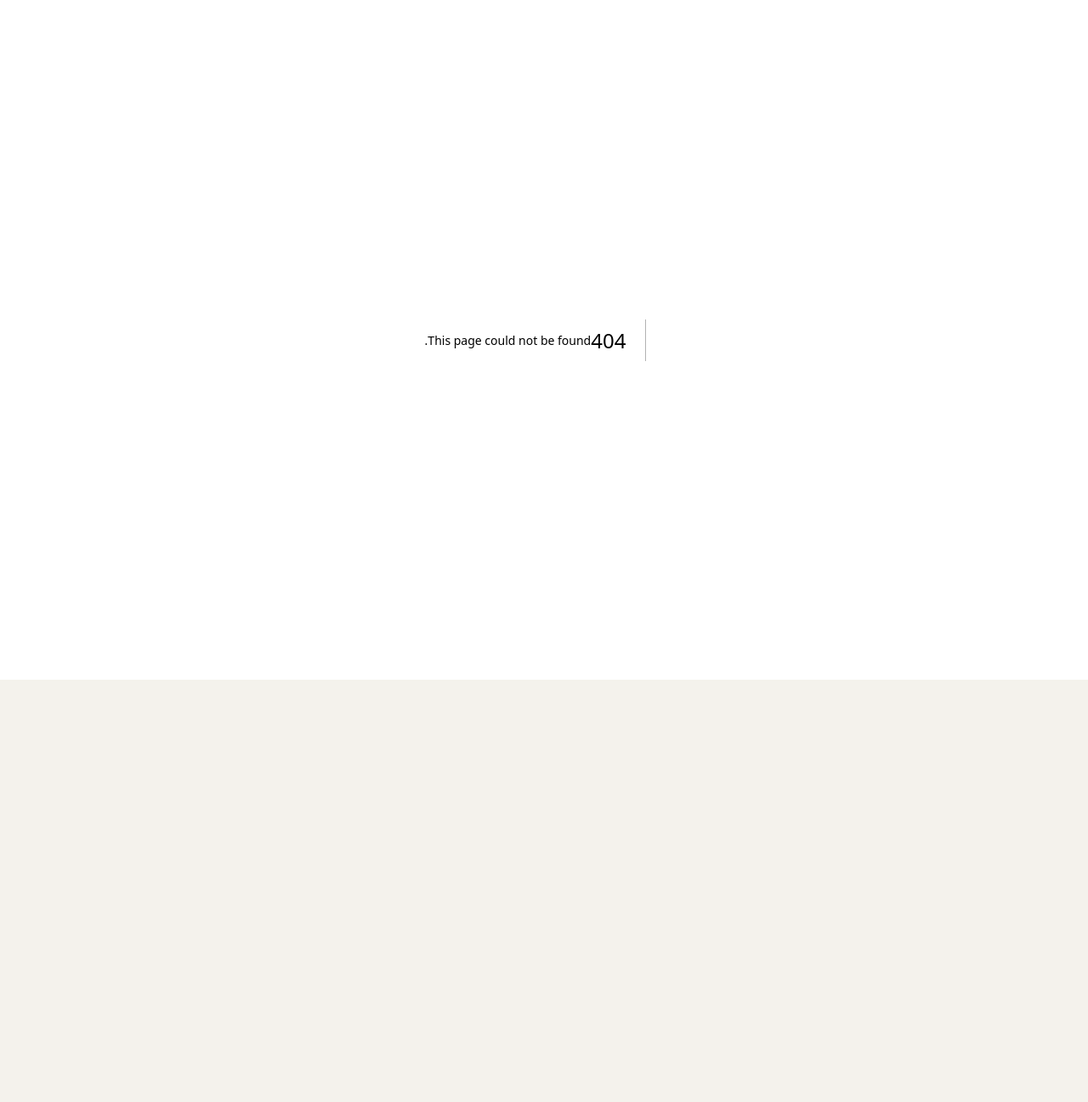
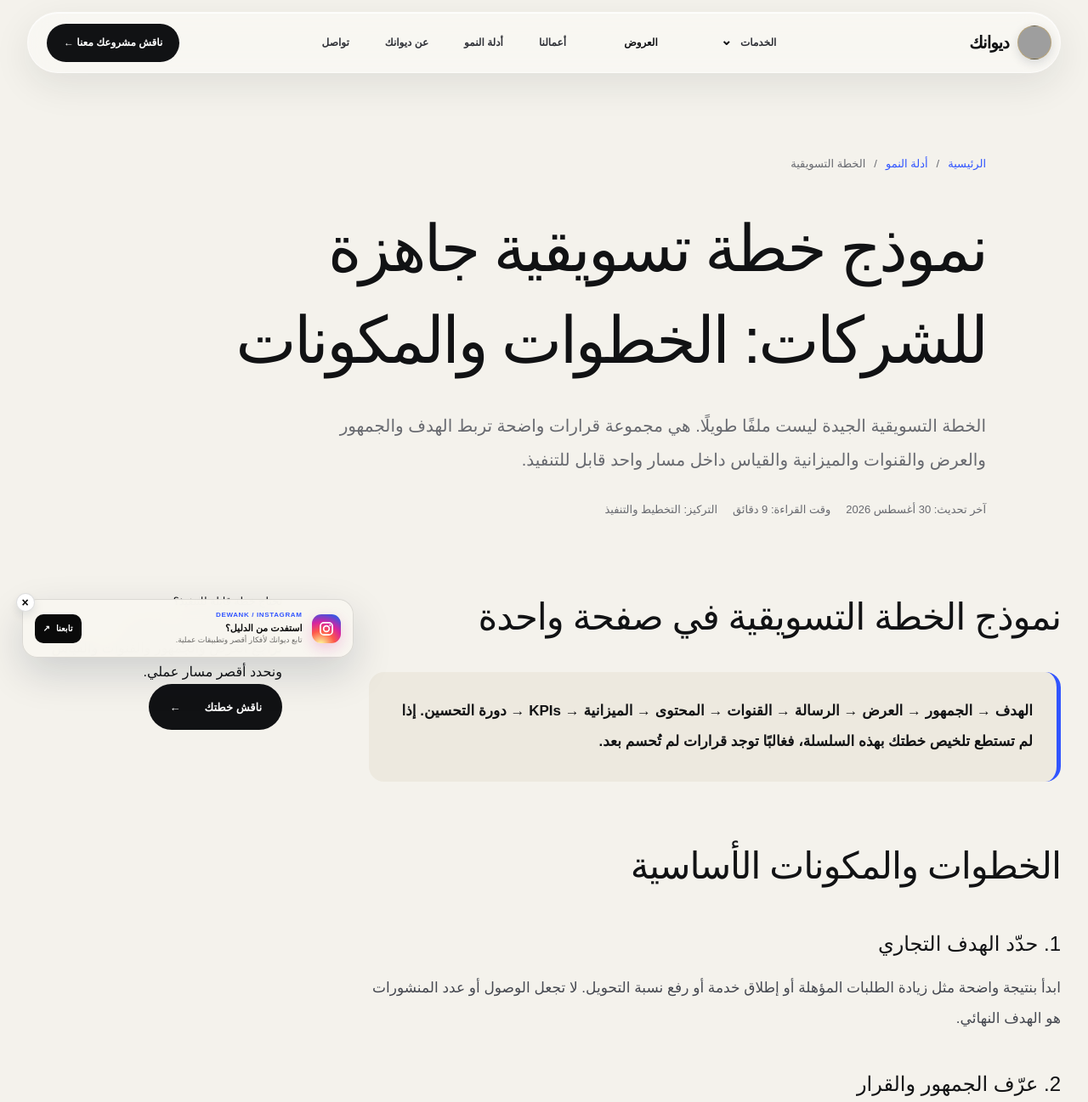
Before and after one commit to mohammedrashad2011-ui/Dewank-2026-website, a Next.js app: page /guides/marketing-plan-template in a window 1280 px wide. Before the commit this address had no page. Shown: the top 1297 px of the page at 85% size. Before the commit the page ends 800 px from the top, so only its background shows below. Built offline with nearby package versions, Linux system fonts and the light colour scheme; grey boxes are pictures that could not be loaded; a web font is replaced by a local one.

Commit message:
seo: add marketing plan template guide

```diff
--- /dev/null
+++ b/app/guides/marketing-plan-template/page.tsx
@@ -0,0 +1,68 @@
+import type { Metadata } from "next";
+import Link from "next/link";
+import { Footer, Header } from "../../components/site-shell";
+import { createMetadata, organizationId, siteUrl } from "../../lib/seo";
+import "../guides.css";
+
+const title = "نموذج خطة تسويقية جاهزة للشركات: الخطوات والمكونات";
+const description = "نموذج عملي لبناء خطة تسويقية للشركات: الهدف، الجمهور، العرض، القنوات، المحتوى، الميزانية، مؤشرات الأداء وخطة التنفيذ والتحسين.";
+
+export const metadata: Metadata = createMetadata({
+  title: `${title} | ديوانك`,
+  description,
+  path: "/guides/marketing-plan-template",
+  keywords: ["خطة تسويقية", "نموذج خطة تسويقية", "استراتيجية التسويق", "خطة تسويق رقمي", "إعداد خطة تسويقية"],
+});
+
+const steps = [
+  ["1. حدّد الهدف التجاري", "ابدأ بنتيجة واضحة مثل زيادة الطلبات المؤهلة أو إطلاق خدمة أو رفع نسبة التحويل. لا تجعل الوصول أو عدد المنشورات هو الهدف النهائي."],
+  ["2. عرّف الجمهور والقرار", "اكتب من يشتري، وما المشكلة التي يحاول حلها، وما الاعتراضات، ومن يؤثر في القرار."],
+  ["3. صغ العرض والقيمة", "حدّد لماذا يختارك العميل، وما الذي يحصل عليه، وما الذي يقلل المخاطرة أو التردد."],
+  ["4. اختر القنوات حسب الدور", "قسّم القنوات إلى اكتشاف، وطلب مباشر، وإعادة استهداف، ومتابعة واحتفاظ."],
+  ["5. ابنِ نظام المحتوى", "حوّل الرسائل الرئيسية إلى محتوى يشرح المشكلة والحل والدليل والاعتراضات، ثم اربط كل قطعة بخطوة تالية واضحة."],
+  ["6. وزّع الميزانية والموارد", "افصل بين إنفاق المنصات، والإنتاج، والأدوات، وأتعاب الإدارة. اترك مساحة للاختبار."],
+  ["7. حدّد مؤشرات الأداء", "اربط كل مرحلة بمؤشر مثل نسبة التحويل، تكلفة الـLead، جودة الفرصة، تكلفة الاكتساب والإيراد عند توفر البيانات."],
+  ["8. ضع دورة تحسين", "راجع أسبوعيًا الإشارات التشغيلية وشهريًا النتيجة التجارية. أوقف ما لا يعمل ووسّع ما يثبت أثره."],
+];
+
+export default function MarketingPlanTemplateGuide() {
+  const url = `${siteUrl}/guides/marketing-plan-template`;
+  const schema = { "@context": "https://schema.org", "@graph": [
+    { "@type": "Article", "@id": `${url}#article`, headline: title, description, inLanguage: "ar", datePublished: "2026-08-30", dateModified: "2026-08-30", mainEntityOfPage: url, author: { "@id": organizationId }, publisher: { "@id": organizationId }, about: ["خطة تسويقية", "استراتيجية التسويق", "التسويق الرقمي"] },
+    { "@type": "BreadcrumbList", itemListElement: [{ "@type": "ListItem", position: 1, name: "الرئيسية", item: siteUrl }, { "@type": "ListItem", position: 2, name: "أدلة النمو", item: `${siteUrl}/guides` }, { "@type": "ListItem", position: 3, name: title, item: url }] },
+  ] };
+
+  return <main className="guides-page">
+    <Header /><script type="application/ld+json" dangerouslySetInnerHTML={{ __html: JSON.stringify(schema) }} />
+    <article>
+      <header className="article-hero shell">
+        <nav className="article-breadcrumbs" aria-label="مسار الصفحة"><Link href="/">الرئيسية</Link><span>/</span><Link href="/guides">أدلة النمو</Link><span>/</span><span>الخطة التسويقية</span></nav>
+        <h1>{title}</h1>
+        <p>الخطة التسويقية الجيدة ليست ملفًا طويلًا. هي مجموعة قرارات واضحة تربط الهدف والجمهور والعرض والقنوات والميزانية والقياس داخل مسار واحد قابل للتنفيذ.</p>
+        <div className="article-meta"><span>آخر تحديث: 30 أغسطس 2026</span><span>وقت القراءة: 9 دقائق</span><span>التركيز: التخطيط والتنفيذ</span></div>
+      </header>
+      <div className="article-layout shell">
+        <div className="article-body">
+          <h2>نموذج الخطة التسويقية في صفحة واحدة</h2>
+          <div className="article-answer"><p><strong>الهدف → الجمهور → العرض → الرسالة → القنوات → المحتوى → الميزانية → KPIs → دورة التحسين.</strong> إذا لم تستطع تلخيص خطتك بهذه السلسلة، فغالبًا توجد قرارات لم تُحسم بعد.</p></div>
+          <h2>الخطوات والمكونات الأساسية</h2>
+          {steps.map(([heading, body]) => <section key={heading}><h3>{heading}</h3><p>{body}</p></section>)}
+          <h2>مثال مختصر لشركة خدمات</h2>
+          <div className="article-table"><table><thead><tr><th>المكوّن</th><th>مثال</th></tr></thead><tbody>
+            <tr><td>الهدف</td><td>20 فرصة مبيعات مؤهلة شهريًا</td></tr>
+            <tr><td>الجمهور</td><td>مديرو الشركات الصغيرة والمتوسطة في السعودية</td></tr>
+            <tr><td>العرض</td><td>خدمة محددة النطاق مع نتيجة ومدة واضحتين</td></tr>
+            <tr><td>القنوات</td><td>Google للطلب المباشر + LinkedIn/Instagram للثقة + WhatsApp للمتابعة</td></tr>
+            <tr><td>المؤشر الرئيسي</td><td>تكلفة الفرصة المؤهلة ونسبة التحول إلى بيع</td></tr>
+          </tbody></table></div>
+          <h2>ما الفرق بين الخطة والاستراتيجية؟</h2>
+          <p><Link href="/digital-marketing">استراتيجية التسويق الرقمي</Link> تحدد أين ننافس ولماذا وما الأولويات، بينما الخطة تحول هذه القرارات إلى قنوات ومحتوى وميزانية وجدول وقياس.</p>
+          <h2>الخطوة التالية</h2>
+          <p>إذا كنت تحتاج جهة تنفذ الخطة عبر أكثر من تخصص، راجع <Link href="/services">خدمات ديوانك كشركة تسويق في السعودية</Link>. وإذا كانت المشكلة في التخطيط نفسه، ابدأ من <Link href="/digital-marketing">خدمة استراتيجية التسويق الرقمي</Link>.</p>
+        </div>
+        <aside className="article-aside"><div className="article-aside-card"><small>تحتاج خطة قابلة للتنفيذ؟</small><h3>ابدأ من الهدف، لا من المنصة.</h3><p>نراجع العرض والجمهور والقنوات والقياس ونحدد أقصر مسار عملي.</p><Link className="button primary" href="/contact">ناقش خطتك <span>←</span></Link></div></aside>
+      </div>
+    </article>
+    <Footer />
+  </main>;
+}
```
